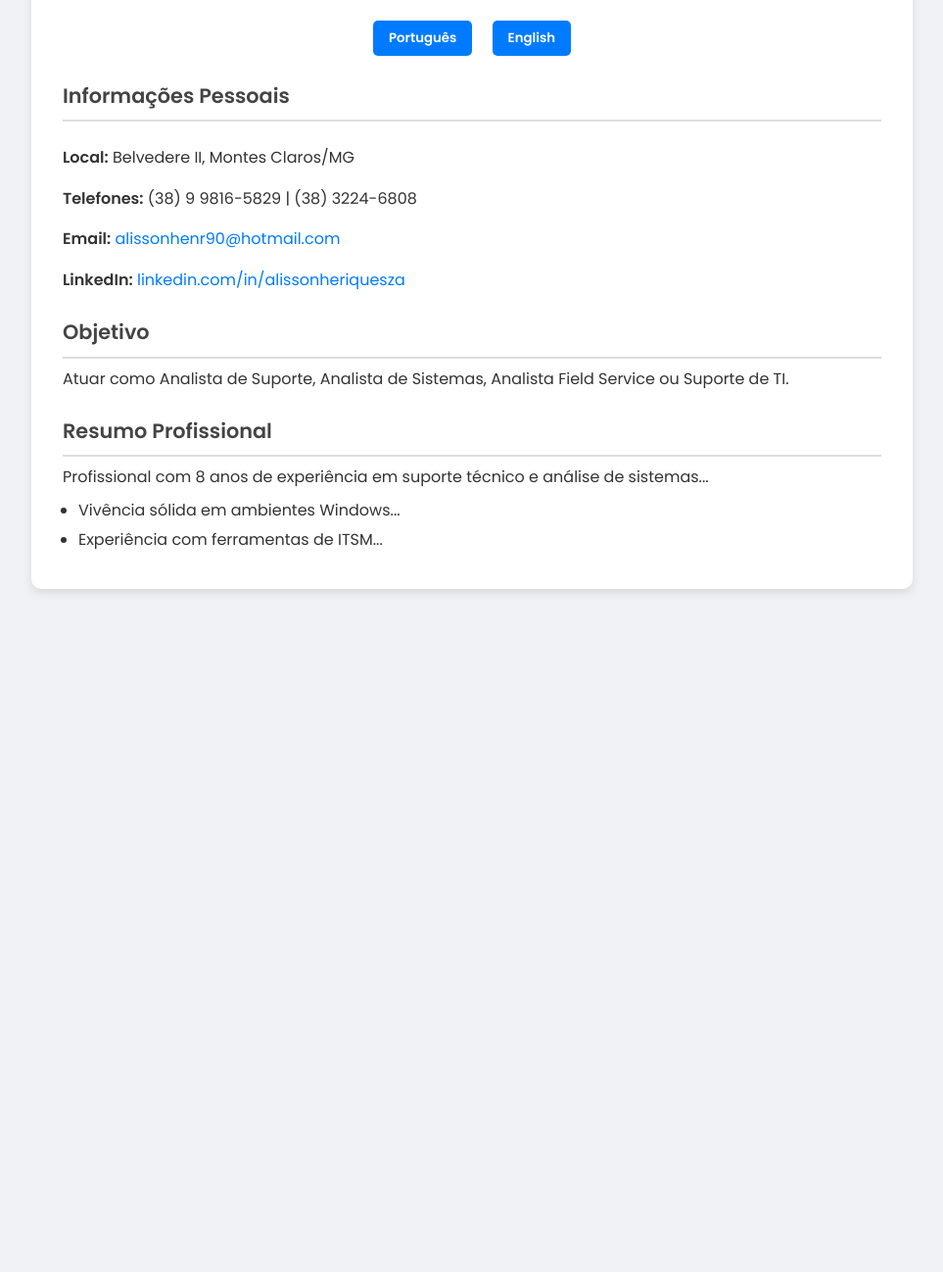
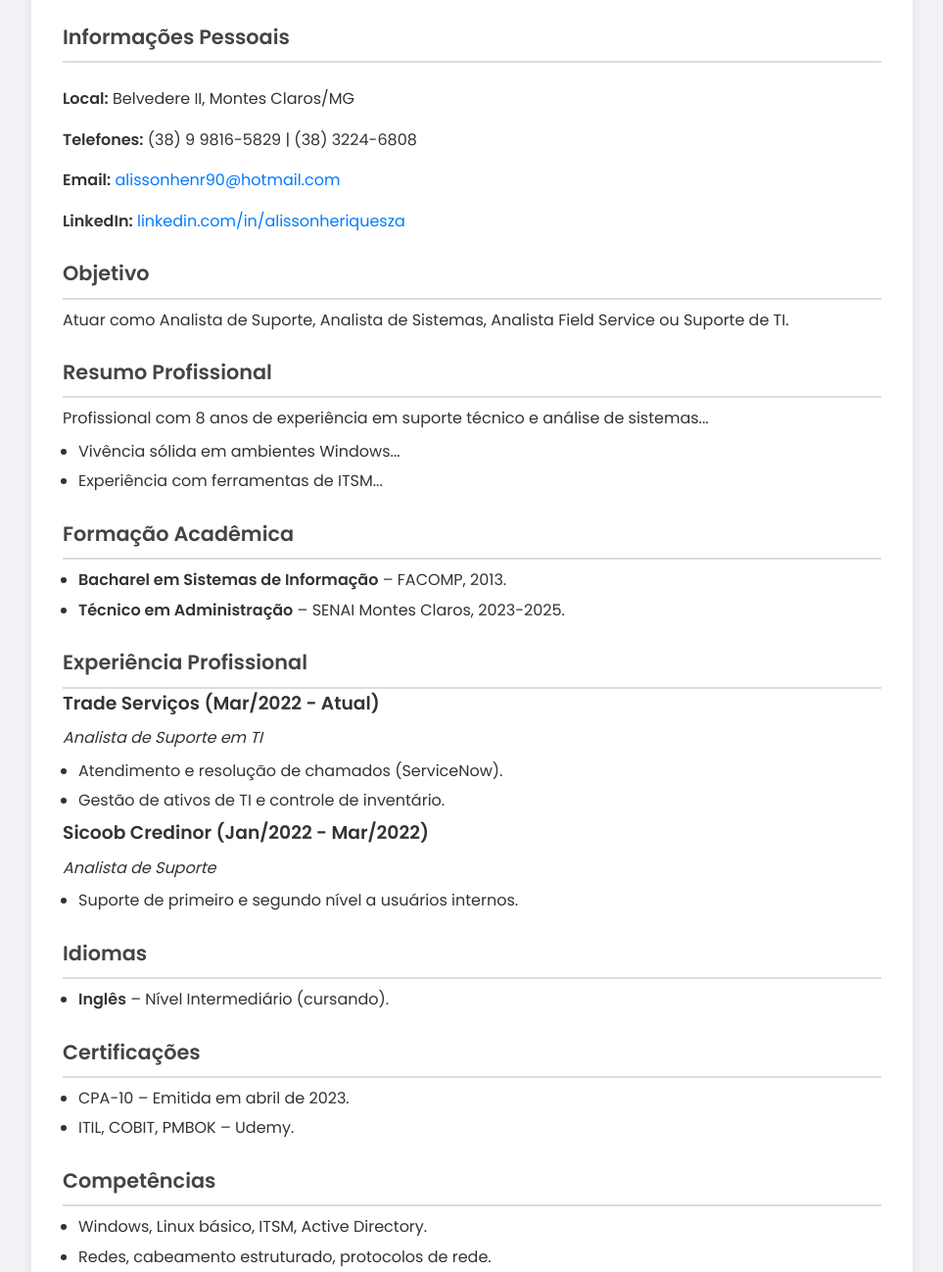
Before and after one commit to alissonsza/curriculo, a plain HTML site: page index.html in a window 1280 px wide. Shown: the part 181-1479 px from the top of the page at 98% size, without its empty margins (158-1121 px from the left). Before the commit the page ends 830 px from the top, so only its background shows below. Drawn offline with Linux system fonts and the light colour scheme.

Commit message:
Update index.html

```diff
--- a/index.html
+++ b/index.html
@@ -88,31 +88,6 @@
       font-weight: 600;
     }
 
-    .language-toggle {
-      text-align: center;
-      margin: 1.5rem 0;
-    }
-
-    .btn {
-      padding: 0.5rem 1rem;
-      margin: 0 0.5rem;
-      border: none;
-      border-radius: 5px;
-      cursor: pointer;
-      background: #007bff;
-      color: #fff;
-      font-weight: 600;
-      transition: 0.3s;
-    }
-
-    .btn:hover {
-      background: #0056b3;
-    }
-
-    #en {
-      display: none;
-    }
-
     @media (max-width: 600px) {
       .container {
         padding: 1.5rem;
@@ -128,12 +103,6 @@
       <p>Analista de Sistemas | Analista de Suporte | Analista Field Service | Suporte de TI</p>
     </header>
 
-    <div class="language-toggle">
-      <button class="btn" id="btn-pt">Português</button>
-      <button class="btn" id="btn-en">English</button>
-    </div>
-
-    <article id="pt">
     <div class="section-title">Informações Pessoais</div>
     <div class="contact">
       <p><span>Local:</span> Belvedere II, Montes Claros/MG</p>
@@ -151,39 +120,43 @@
       <li>Vivência sólida em ambientes Windows...</li>
       <li>Experiência com ferramentas de ITSM...</li>
     </ul>
-    </article>
 
-    <article id="en">
-      <div class="section-title">Personal Information</div>
-      <div class="contact">
-        <p><span>Location:</span> Belvedere II, Montes Claros/MG - Brazil</p>
-        <p><span>Phone:</span> +55 (38) 9 9816-5829 | +55 (38) 3224-6808</p>
-        <p><span>Email:</span> <a href="mailto:alissonhenr90@hotmail.com">alissonhenr90@hotmail.com</a></p>
-        <p><span>LinkedIn:</span> <a href="https://linkedin.com/in/alissonheriquesza" target="_blank">linkedin.com/in/alissonheriquesza</a></p>
+    <div class="section-title">Formação Acadêmica</div>
+    <ul>
+      <li><strong>Bacharel em Sistemas de Informação</strong> – FACOMP, 2013.</li>
+      <li><strong>Técnico em Administração</strong> – SENAI Montes Claros, 2023-2025.</li>
+    </ul>
+
+    <div class="section-title">Experiência Profissional</div>
+    <h3>Trade Serviços (Mar/2022 - Atual)</h3>
+    <p><em>Analista de Suporte em TI</em></p>
+    <ul>
+      <li>Atendimento e resolução de chamados (ServiceNow).</li>
+      <li>Gestão de ativos de TI e controle de inventário.</li>
+    </ul>
+
+    <h3>Sicoob Credinor (Jan/2022 - Mar/2022)</h3>
+    <p><em>Analista de Suporte</em></p>
+    <ul>
+      <li>Suporte de primeiro e segundo nível a usuários internos.</li>
+    </ul>
+
+    <div class="section-title">Idiomas</div>
+    <ul>
+      <li><strong>Inglês</strong> – Nível Intermediário (cursando).</li>
+    </ul>
+
+    <div class="section-title">Certificações</div>
+    <ul>
+      <li>CPA-10 – Emitida em abril de 2023.</li>
+      <li>ITIL, COBIT, PMBOK – Udemy.</li>
+    </ul>
+
+    <div class="section-title">Competências</div>
+    <ul>
+      <li>Windows, Linux básico, ITSM, Active Directory.</li>
+      <li>Redes, cabeamento estruturado, protocolos de rede.</li>
+    </ul>
   </div>
-
-      <div class="section-title">Objective</div>
-      <p>Seeking to work as an IT Support Analyst, Systems Analyst, Field Service Analyst, or IT Support professional.</p>
-
-      <div class="section-title">Professional Summary</div>
-      <p>IT professional with 8 years of experience in technical support and systems analysis...</p>
-      <ul>
-        <li>Solid background in Windows environments...</li>
-        <li>Experience with ITSM tools...</li>
-      </ul>
-    </article>
-  </div>
-
-  <script>
-    document.getElementById('btn-pt').addEventListener('click', () => {
-      document.getElementById('pt').style.display = 'block';
-      document.getElementById('en').style.display = 'none';
-    });
-
-    document.getElementById('btn-en').addEventListener('click', () => {
-      document.getElementById('pt').style.display = 'none';
-      document.getElementById('en').style.display = 'block';
-    });
-  </script>
 </body>
 </html>
```
Lines whose indentation alone changed are shown as unchanged.
